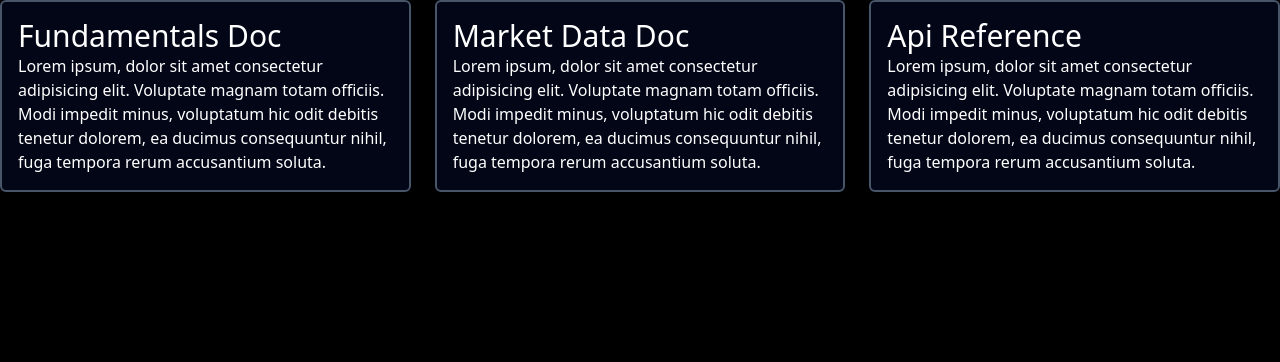
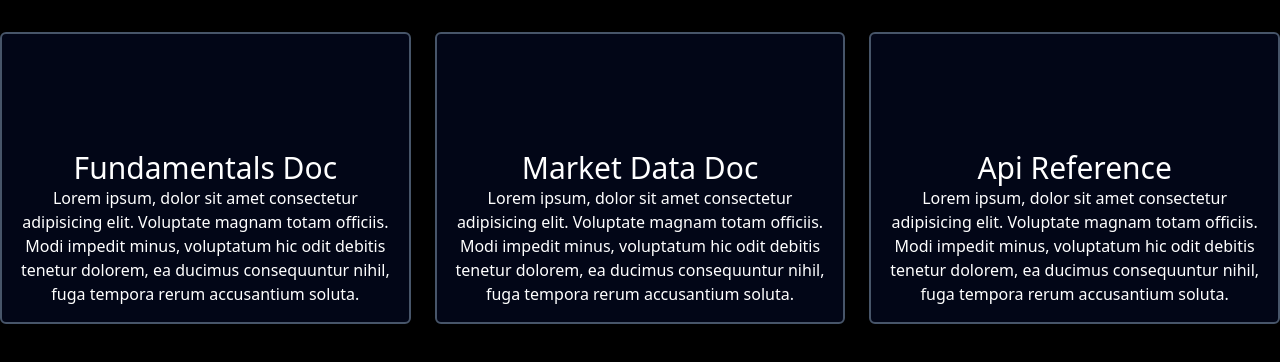
Before and after one commit to minhazpro3/blogger-client, a Next.js app: page / in a window 1280 px wide. Shown: the top 362 px of the page. Built offline with nearby package versions, Linux system fonts and the light colour scheme.

Commit message:
added framer motion

```diff
--- a/app/layout.tsx
+++ b/app/layout.tsx
@@ -1,10 +1,9 @@
-
-
+"use client"
 import './globals.css'
 import { Inter } from 'next/font/google'
 
 const inter = Inter({ subsets: ['latin'] })
-
+import { motion } from "framer-motion";
 export const metadata = {
   title: 'Create Next App',
   description: 'Generated by create next app',
@@ -19,8 +18,19 @@ export default function RootLayout({
   }) {
     return (
       <html lang="en">
+         <motion.div
+    initial={{ x: 300, opacity: 0 }}
+    animate={{ x: 0, opacity: 1 }}
+    exit={{ x: 300, opacity: 0 }}
+    transition={{
+      type: "spring",
+      stiffness: 260,
+      damping: 20,
+    }}
+  >
+    <body className='bg-[#000000]' >{children}</body>
+  </motion.div>
 
-        <body className='bg-[#000000]' >{children}</body>
 
       </html>
     )
--- a/app/page.tsx
+++ b/app/page.tsx
@@ -5,7 +5,10 @@ import React from 'react'
 const Page = () => {
   return (
     <div>
+      <div className="my-8">
+
       <Docs />
+      </div>
     </div>
   )
 }
--- a/package.json
+++ b/package.json
@@ -11,8 +11,10 @@
   "dependencies": {
     "@headlessui/react": "^1.7.14",
     "@lottiefiles/lottie-player": "^1.7.1",
+    "@next/font": "^13.4.4",
     "@swc/core-win32-x64-msvc": "^1.3.60",
     "aos": "^3.0.0-beta.6",
+    "framer-motion": "^10.12.16",
     "next": "^13.4.3",
     "next-auth": "^4.21.0",
     "next-router-mock": "^0.9.3",
--- a/src/components/home/banner_doc/Doc.tsx
+++ b/src/components/home/banner_doc/Doc.tsx
@@ -1,29 +1,28 @@
 "use client"
 import React, { useRef } from "react";
-import lottiFelesFiles from "../../../localData/33518-paper-file-and-document-animations.json"
+import { motion } from "framer-motion";
 
 type docTypes = {
-title:string,
-desc:string,
-id:number,
-icon:string
+  title: string,
+  desc: string,
+  id: number,
+  icon: string
 }
 
-export default function Doc({doc}:{doc:docTypes} ) {
+export default function Doc({ doc }: { doc: docTypes }) {
   const ref = useRef(null);
   React.useEffect(() => {
     import("@lottiefiles/lottie-player");
   });
 
   return (
-    <div className="bg-slate-950 p-4 border-2 border-slate-600 rounded-md">
-      <div>
-        <div>
+    <motion.div transition={{ duration: 1, ease: [0, 0.71, 1, 1.5] }}   whileHover={{ scale: 1.1 }} className="bg-slate-950    p-4 border-2 border-slate-600 rounded-md hover:">
+      <div className="text-center">
+        <div className="flex justify-center" >
           <lottie-player
             id="firstLottie"
             ref={ref}
             autoplay
-
             loop
             mode="normal"
             src={doc?.icon}
@@ -33,7 +32,6 @@ export default function Doc({doc}:{doc:docTypes} ) {
         <h2 className=" text-3xl text-white">{doc?.title}</h2>
         <p className="text-white">{doc?.desc}</p>
       </div>
-
-    </div>
+    </motion.div>
   )
 }
```
Also changed, not shown: 1 other file (tests, documents, lock files or other folders).
